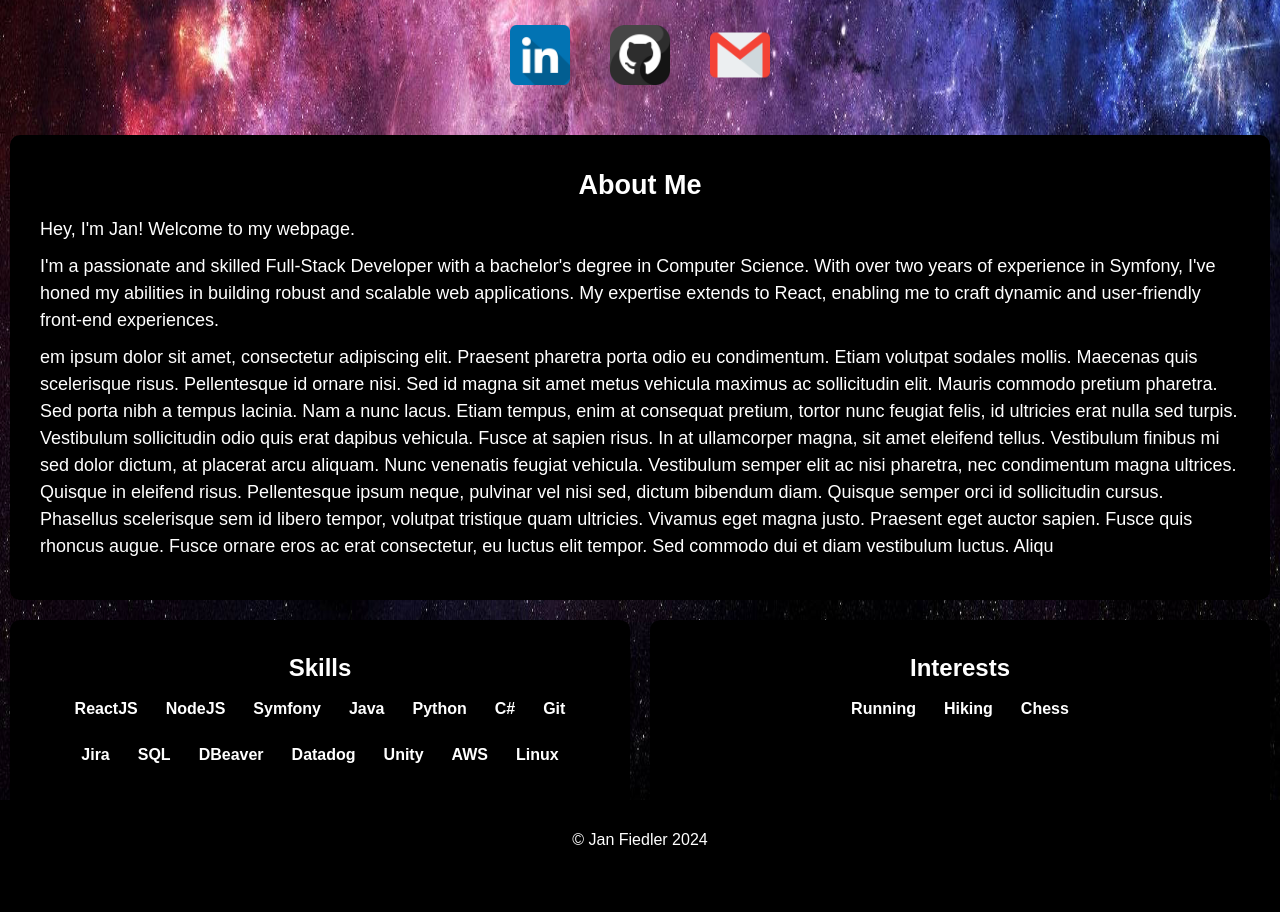
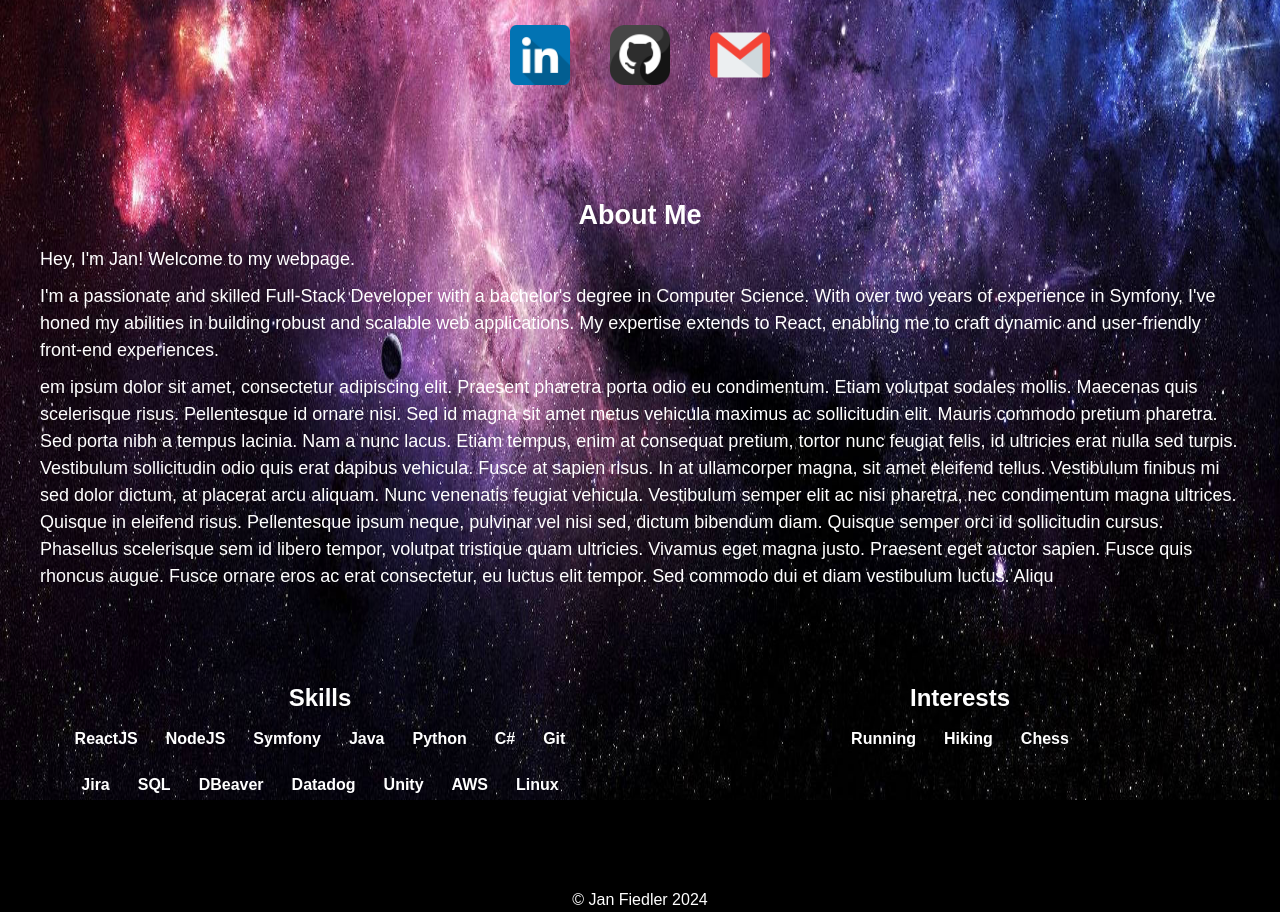
Before and after one commit to janFiedler1/firebase-react-portfolio, a React (Create React App) app: page / in a window 1280 px wide. Shown: the part 400-1312 px from the top of the page. Before the commit the page ends 1252 px from the top, so only its background shows below. Built offline with nearby package versions, Linux system fonts and the light colour scheme.

Commit message:
work on portfolio page

```diff
--- a/src/animations/JSScrollAnimation.js
+++ b/src/animations/JSScrollAnimation.js
@@ -1,5 +1,5 @@
 function parallax() {
-    var s = document.getElementById("floater");
+    var s = document.getElementById("myCanvas");
   var yPos = 0 - window.pageYOffset/5;
   s.style.top = 50 + yPos + "%"; }
 
--- a/src/components/HomeComponent.js
+++ b/src/components/HomeComponent.js
@@ -39,6 +39,7 @@ export default function Home() {
                         ))}
                     </div>
                 </div>
+                <div className="background-separator"s>
                     <div className="intro-container info-container">
                         <h2>About Me</h2>
                         <p>Hey, I'm Jan! Welcome to my webpage.</p>
@@ -65,6 +66,7 @@ export default function Home() {
                         </div>
                     </div>
                 </div>
+            </div>
         </React.Fragment>
     )
 
--- a/src/components/PortfolioComponent.js
+++ b/src/components/PortfolioComponent.js
@@ -1,10 +1,29 @@
 import React from "react";
 import '../css/PortfolioComponent.css'
+
+const projects = [
+    {id: 1, name: "Natural Instinct", url: 'naturalinstinct.shop', img: process.env.PUBLIC_URL+'/naturalinstinct.shop_.png', description: "Natural instinct is a static e-commerce web page using ReactJS and hosted on Firebase"}
+]
 
 export default function Portfolio() {
     return(
         <React.Fragment>
-            <p>Portfolio</p>
+            <div className="portfolio-container">
+                <h2>Portfolio</h2>
+                <span>Expand a project to view more details</span>
+                <div className="projects-container">
+                    {projects.map((project) => (
+                        <a href={project.url} target="_blank">
+                            <div className="project-container">
+                                <h3>{project.name}</h3>
+                                <span>{project.description}</span>
+                                <img src={project.img}/>
+                            </div>
+                        </a>
+                    ))}
+                </div>
+            </div>
+
         </React.Fragment>
     )
 
--- a/src/components/SolutionsComponent.js
+++ b/src/components/SolutionsComponent.js
@@ -7,7 +7,9 @@ export default function Solutions() {
             <div className="solutions-container">
                 <div className="solution-section">
                     <div className="solution-image-container">
-                        <img src={process.env.PUBLIC_URL+"/profile2.png"}/>
+                        <a href="naturalinstinct.shop">
+                            <img src={process.env.PUBLIC_URL+"/naturalinstinct.shop_.png"}/>
+                        </a>
                     </div>
                     <div className="solution-section-wording">
                         <h2>Static Pages</h2>
@@ -20,7 +22,7 @@ export default function Solutions() {
                         <p>em ipsum dolor sit amet, consectetur adipiscing elit. Praesent pharetra porta odio eu condimentum. Etiam volutpat sodales mollis. Maecenas quis scelerisque risus. Pellentesque id ornare nisi. Sed id magna sit amet metus vehicula maximus ac sollicitudin elit. Mauris commodo pretium pharetra. Sed porta nibh a tempus lacinia. Nam a nunc lacus. Etiam tempus, enim at consequat pretium, tortor nunc feugiat felis, id ultricies erat nulla sed turpis. Vestibulum sollicitudin odio quis erat dapibus vehicula. Fusce at sapien risus. In at ullamcorper magna, sit amet eleifend tellus. Vestibulum finibus mi sed dolor dictum, at placerat arcu aliquam. Nunc venenatis feugiat vehicula. Vestibulum semper elit ac nisi pharetra, nec condimentum magna ultrices. Quisque in eleifend risus. Pellentesque ipsum neque, pulvinar vel nisi sed, dictum bibendum diam. Quisque semper orci id sollicitudin cursus. Phasellus scelerisque sem id libero tempor, volutpat tristique quam ultricies. Vivamus eget magna justo. Praesent eget auctor sapien. Fusce quis rhoncus augue. Fusce ornare eros ac erat consectetur, eu luctus elit tempor. Sed commodo dui et diam vestibulum luctus. Aliqu</p>
                     </div>
                     <div className="solution-image-container">
-                        <img src={process.env.PUBLIC_URL+"/profile2.png"}/>
+                        <img src={process.env.PUBLIC_URL+"/aws.png"}/>
                     </div>
                 </div>
                 <div className="solution-section">
--- a/src/css/HomeComponent.css
+++ b/src/css/HomeComponent.css
@@ -57,6 +57,8 @@
     display: flex;
     background-color: black;
     width: auto;
+    margin-left: 0;
+    margin-right: 0;
     font-size: large;
     justify-content: left;
 }
@@ -77,6 +79,13 @@
     display: flex;
     flex-direction: row;
 }
+.background-separator {
+    display: flex;
+    flex-direction: column;
+    background-color: rgba(0, 0, 0, 0);
+    padding-top: 30px;
+    padding-bottom: 30px;
+}
 .info-container {
     padding: 30px;
     display: flex;
@@ -85,6 +94,11 @@
     margin-bottom: 20px;
     margin-left: 10px;
     margin-right: 10px;
+    background-color: rgba(255, 255, 255, 0);
+    color: rgb(255, 255, 255);
+}
+.row .info-container {
+    width: 50%;
 }
 /* .skills-container {
     background-color: rgb(0, 0, 0);
@@ -100,15 +114,16 @@
     margin-right: auto;
     margin-top: 0;
 }
-.row .info-container {
-    width: 50%;
-    background-color: black;
-}
 .skill-container {
     display: flex;
     flex-direction: row;
     flex-wrap: wrap;
     justify-content: center;
+    /* background: linear-gradient(to right, #6666ff, #0099ff , #00ff00, #ff3399, #6666ff);
+    -webkit-background-clip: text;
+    background-clip: text;
+    color: transparent; */
+    /* animation: rainbow_animation 4s ease-in-out infinite; */
 
 }
 .skill-container span{
@@ -118,7 +133,7 @@
     margin-left: 5px;
     padding: 7px;
     border-radius: 20px;
-    background-color: black;
+    background-color: rgba(189, 189, 189, 0);
     border: 2px solid rgba(255, 255, 255, 0);
     font-weight: 700;
 }
--- a/src/css/PortfolioComponent.css
+++ b/src/css/PortfolioComponent.css
@@ -0,0 +1,24 @@
+.portfolio-container {
+    width: 100%;
+    display: flex;
+    flex-direction: column;
+}
+.portfolio-container h2,
+.portfolio-container span,
+.portfolio-container div{
+    margin-left: auto;
+    margin-right: auto;
+    text-align: center;
+}
+.portfolio-container img{
+    height: 200px;
+    margin-left: auto;
+    margin-right: auto;
+}
+.project-container {
+    max-width: 300px;
+    display: flex;
+    flex-direction: column;
+    padding: 20px;
+    background-color: black;
+}
--- a/src/css/SolutionsComponent.css
+++ b/src/css/SolutionsComponent.css
@@ -15,6 +15,7 @@
     margin-bottom: 20px;
 }
 .solution-section .solution-image-container {
+    margin-top: 30px;
     width: 30%;
 }
 .solution-section .solution-image-container img{
```
Also changed, not shown: public/aws.png (added), 1 other file (tests, documents, lock files or other folders). Lines whose indentation alone changed are shown as unchanged.
